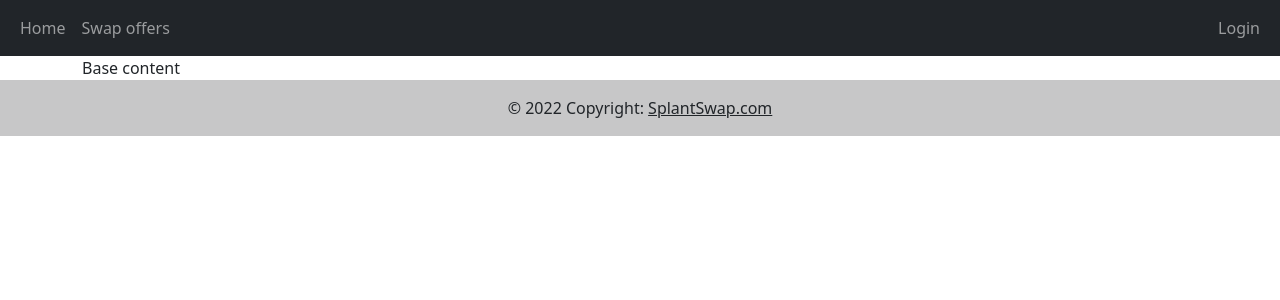
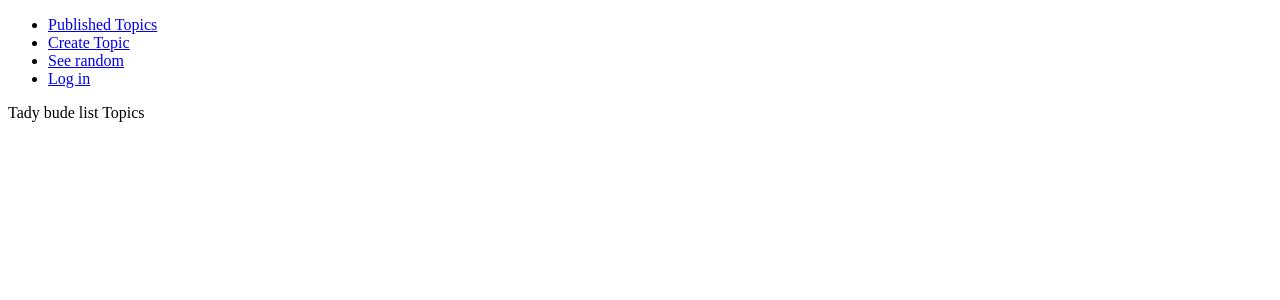
Before and after one commit to kryko08/PythonTopics, a Django app: page /catalogue/topics/ in a window 1280 px wide. Shown: the top 300 px of the page. Run offline with Django 3.2, Linux system fonts and the light colour scheme; some libraries are stand-ins or nearby versions.

Commit message:
templates created

```diff
--- a/backend/catalogue/templates/catalogue/base.html
+++ b/backend/catalogue/templates/catalogue/base.html
@@ -1,60 +1,64 @@
-<html>
+<!doctype html>
+<html lang="en">
   <head>
-    <!-- this will always be inherited -->
+  	<title>{% block title%}{%endblock%}</title>
+    <meta charset="utf-8">
+    <meta name="viewport" content="width=device-width, initial-scale=1, shrink-to-fit=no">
 	{% load static %}
-    <link rel="stylesheet" type="text/css" href="{% static "css/bootstrap.css" %}">
-    <title>
-        {% block title %} title {% endblock %}
-    </title>
+	<link href='https://fonts.googleapis.com/css?family=Roboto:400,100,300,700' rel='stylesheet' type='text/css'>
+
+	<link rel="stylesheet" href="https://stackpath.bootstrapcdn.com/font-awesome/4.7.0/css/font-awesome.min.css">
+
+	<link rel="stylesheet" href="{% static 'css/style.css' %}">
+
 	</head>
 	<body>
-    <!-- this will always be inherited -->
-    <nav class="navbar navbar-expand-lg navbar-dark bg-dark">
-      <div class="container-fluid">
-        <div>
-          <ul class="navbar-nav">
-            <li class="nav-item">
-              {%if not is_homepage %}
-              <a class="nav-link" href={%url 'home'%}>Home</a>
+	<div id="colorlib-page">
+		<a href="#" class="js-colorlib-nav-toggle colorlib-nav-toggle"><i></i></a>
+		<aside id="colorlib-aside" role="complementary" class="js-fullheight">
+			<nav id="colorlib-main-menu" role="navigation">
+				<ul>
+					<li class="colorlib-active"><a href="{% url 'topics-list' %}">Published Topics</a></li>
+					<li><a href="{% url 'create-topic' %}">Create Topic</a></li>
+					<li><a href="{% url 'topic-random' %}">See random</a></li>
+					{% if request.user.is_authenticated %}
+					<li><a href="#">Log out</a></li>
 					{% else %}
-              <a class="nav-link" href={%url 'community'%}>Community</a>
-              {% endif %}
-            </li>
-            <li class="nav-item">
-              <a class="nav-link" href={% url 'swap-list' %}>Swap offers</a>
-            </li>
-          </ul>
-        </div>
-        <div>
-          <ul class="navbar-nav">
-            {% if user.is_authenticated %}
-            <span class="navbar-text">Logged in as {{user.username}} | </span>
-            <li class="nav-item">
-              <a class="nav-link" href="/logout">Logout</a>
-            </li>
-            {% else %}
-            <li class="nav-item">
-              <a class="nav-link" href="/login">Login</a>
-            </li>
+					<li><a href="#">Log in</a></li>
 					{% endif %}
 				</ul>
+			</nav>
+		</aside> <!-- END COLORLIB-ASIDE -->
+		<div id="colorlib-main">
+			<section class="ftco-section pt-4 mb-5 ftco-intro">
+				<div class="container-fluid px-3 px-md-0">
+					<div class="row">
+						{%block main_body%}
+						<div class="col-md-12 mb-4">
+							<h1 class="h2">Website menu #09</h1>
+							<p>Lorem ipsum dolor sit amet, consectetur adipisicing elit. Atque est assumenda illum ratione nesciunt ullam non accusantium voluptas soluta veniam, quam, praesentium suscipit eos amet nisi natus nostrum, iusto expedita?</p>
+						</div>
+						<div class="col-md-6">
+							<h2 class="h4">Heading Two</h2>
+							<p>Lorem ipsum dolor sit amet, consectetur adipisicing elit. Distinctio maxime nisi commodi consequuntur pariatur qui reprehenderit aperiam deserunt, impedit veniam sapiente voluptas minus, ipsum. Ipsum minima sunt provident! Esse, quae.</p>
+						</div>
+						<div class="col-md-6">
+							<h2 class="h4">Heading Two</h2>
+							<p>Lorem ipsum dolor sit amet, consectetur adipisicing elit. Distinctio maxime nisi commodi consequuntur pariatur qui reprehenderit aperiam deserunt, impedit veniam sapiente voluptas minus, ipsum. Ipsum minima sunt provident! Esse, quae.</p>
+						</div>
+						{%endblock%}
 					</div>
 				</div>
-    </nav>
-    <div class=container>
-    {% block content %}
-       <!-- this can be overruled -->
-       Base content
-    {% endblock %}
-    </div>
+			</section>
+		</div><!-- END COLORLIB-MAIN -->
+	</div><!-- END COLORLIB-PAGE -->
 
-    <footer class="bg-light text-center text-lg-start">
-        <!-- Copyright -->
-        <div class="text-center p-3" style="background-color: rgba(0, 0, 0, 0.2);">
-          © 2022 Copyright:
-          <a class="text-dark" href={% url 'home' %}>SplantSwap.com</a>
-        </div>
-        <!-- Copyright -->
-    </footer>
+	</section>
+
+	<script src="{% static 'js/jquery.min.js' %}"></script>
+  <script src="{% static 'js/popper.js' %}"></script>
+  <script src="{% static 'js/bootstrap.min.js' %}"></script>
+  <script src="{% static 'js/main.js' %}"></script>
+
 	</body>
 </html>
--- a/backend/catalogue/templates/catalogue/topics_list.html
+++ b/backend/catalogue/templates/catalogue/topics_list.html
@@ -1,2 +1,3 @@
 {% extends 'catalogue/base.html' %}
 {%block title%}Topics{%endblock%}
+{%block main_body%} Tady bude list Topics{%endblock%}
```
Also changed, not shown: backend/catalogue/templates/catalogue/create_topic.html (+7 -0 lines), backend/catalogue/templates/catalogue/topic_detail.html (added). Lines whose indentation alone changed are shown as unchanged.
